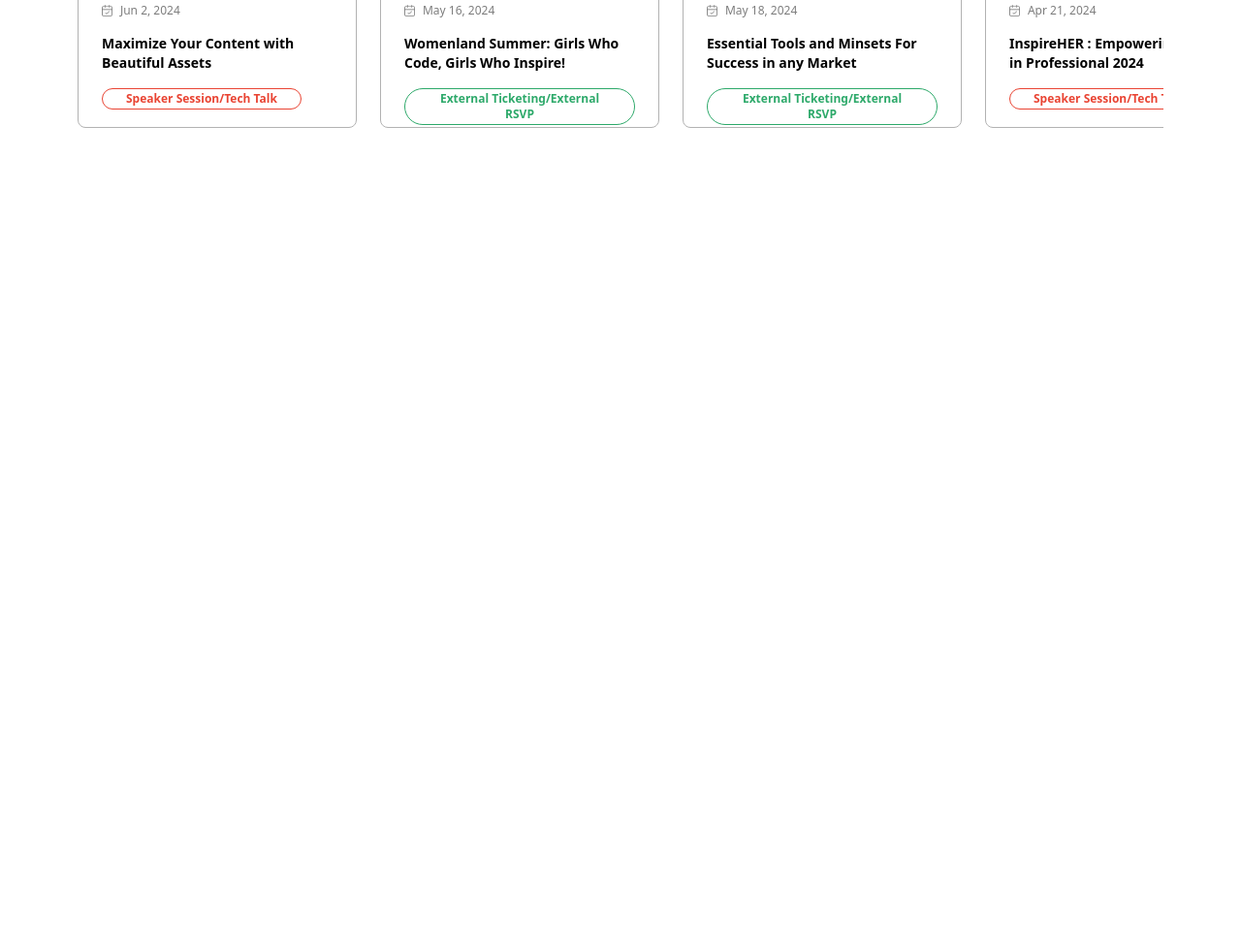
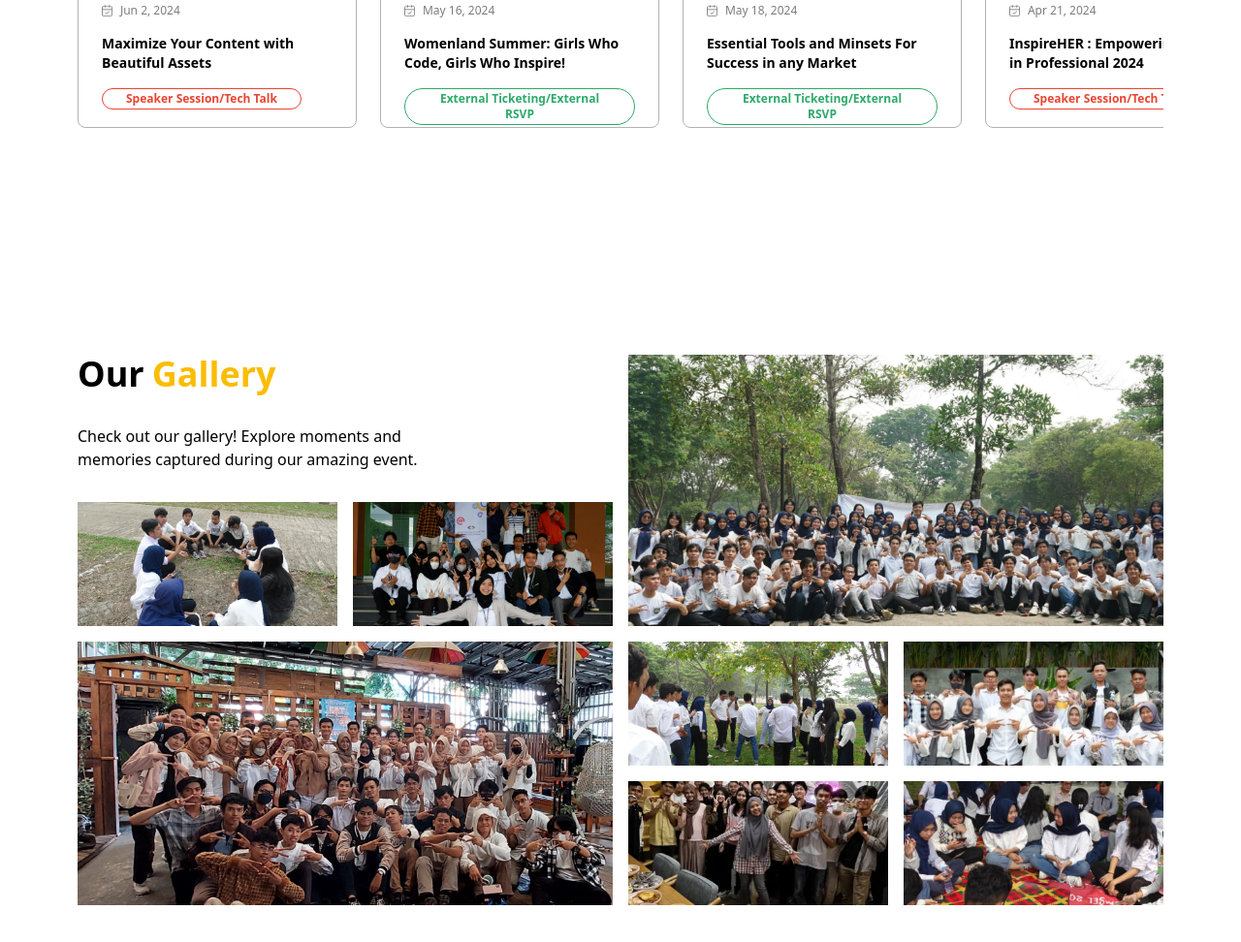
Before and after one commit to axhellyn/redesign-web-gdsc, a website: page src/public/index.html in a window 1280 px wide. Shown: the part 2836-3808 px from the top of the page at 97% size. Before the commit the page ends 3146 px from the top, so only its background shows below. Drawn offline with nearby package versions, Linux system fonts and the light colour scheme.

Commit message:
ui: add gallery section

```diff
--- a/src/public/index.html
+++ b/src/public/index.html
@@ -305,7 +305,34 @@
             </div>
         </div>
     </section>
-    <!--Events section-->
+    <!--Events section end-->
+
+    <!--Gallery Section-->
+    <section>
+        <div class="min-h-screen px-8 md:px-16 py-8 md:py-10">
+            <div class="p-4">
+               <div class="grid md:grid-cols-4 gap-4">
+                <div class="min-h-32 col-span-2 flex flex-col gap-4">
+                    <div class="flex gap-2">
+                        <h1 class="text-2xl md:text-4xl font-bold">Our</h1>
+                        <h1 class="text-2xl md:text-4xl text-warning-lighter font-bold">Gallery</h1>
+                    </div>
+                    <p class="w-full md:w-3/4 py-4">Check out our gallery! Explore moments and memories captured during our amazing event.</p>
+                </div>
+                <div class="bg-gallery-1 bg-cover bg-center min-h-32 row-span-2 col-span-2"></div>
+                <div class="bg-gallery-2 bg-cover bg-center min-h-32"></div>
+                <div class="bg-gallery-3 bg-cover bg-center min-h-32"></div>
+                <div class="bg-gallery-4 bg-cover bg-center min-h-32 row-span-2 col-span-2"></div>
+                <div class="bg-gallery-5 bg-cover bg-center min-h-32"></div>
+                <div class="bg-gallery-6 bg-cover bg-center min-h-32"></div>
+                <div class="bg-gallery-7 bg-cover bg-center min-h-32"></div>
+                <div class="bg-gallery-8 bg-cover bg-center min-h-32"></div>
+            </div>
+            </div>
+
+        </div>
+    </section>
+    <!--Gallery Section end-->
 
     <script src="/node_modules/flowbite/dist/flowbite.min.js"></script>
     <script src="/src/index.js"></script>
--- a/tailwind.config.js
+++ b/tailwind.config.js
@@ -12,13 +12,22 @@ module.exports = {
         'succes':'#00A450',
         'main':'#2B2B2B',
         'danger-lighter':'#E94433',
-        'secondary-darker':'#7D7D7D'
+        'secondary-darker':'#7D7D7D',
+        'warning-lighter':'#FABD05',
       },
       backgroundImage: {
         'gdsc-1': 'url("/assets/images/gdscPhoto1.png")',
         'gdsc-2': 'url("/assets/images/gdscPhoto2.png")',
         'gdsc-3': 'url("/assets/images/gdscPhoto3.png")',
-        'gdsc-4': 'url("/assets/images/gdscPhoto4.png")'
+        'gdsc-4': 'url("/assets/images/gdscPhoto4.png")',
+        'gallery-1':'url("/assets/images/gallery1.png")',
+        'gallery-2':'url("/assets/images/gallery2.png")',
+        'gallery-3':'url("/assets/images/gallery3.png")',
+        'gallery-4':'url("/assets/images/gallery4.png")',
+        'gallery-5':'url("/assets/images/gallery5.png")',
+        'gallery-6':'url("/assets/images/gallery6.png")',
+        'gallery-7':'url("/assets/images/gallery7.png")',
+        'gallery-8':'url("/assets/images/gallery8.png")',
       },
       fontSize: {
         'xxs':'0.45rem'
```
Also changed, not shown: assets/images/gallery1.png (added), assets/images/gallery2.png (added), assets/images/gallery3.png (added), assets/images/gallery4.png (added), assets/images/gallery5.png (added), assets/images/gallery6.png (added), assets/images/gallery7.png (added), assets/images/gallery8.png (added), src/index.css.
